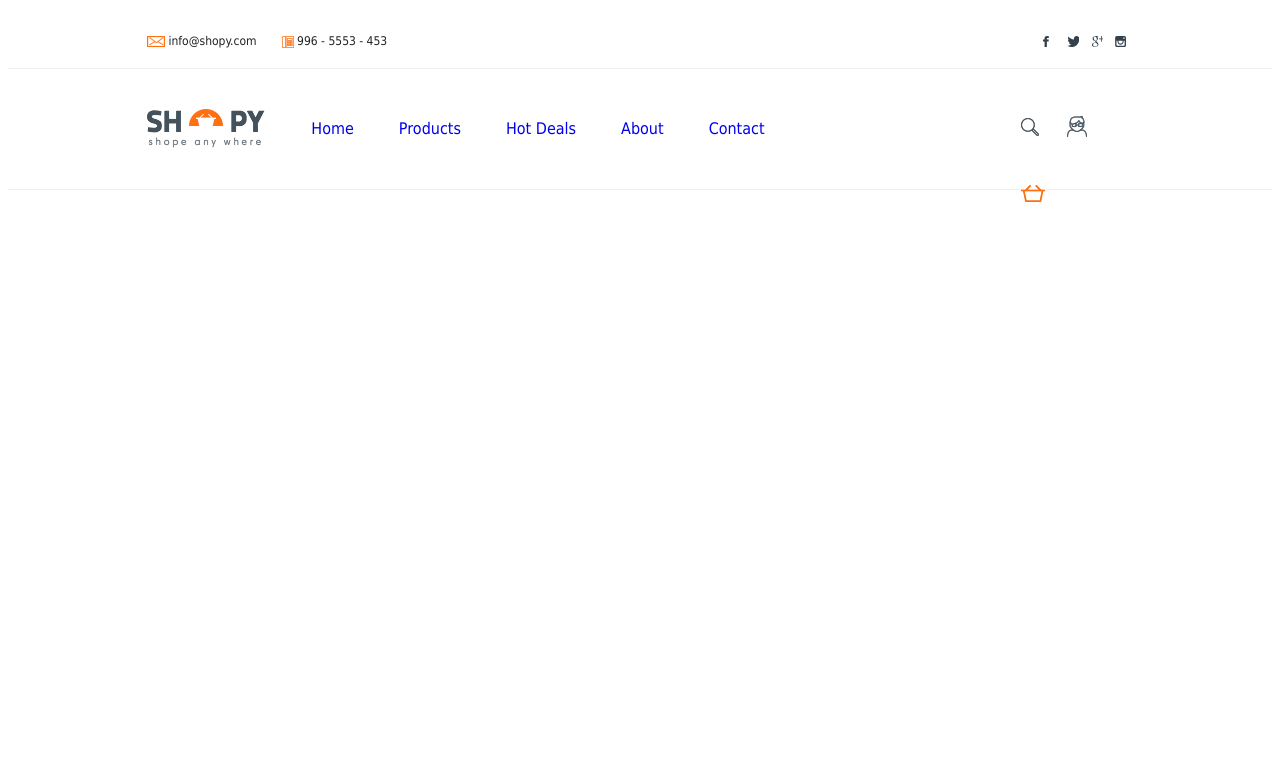
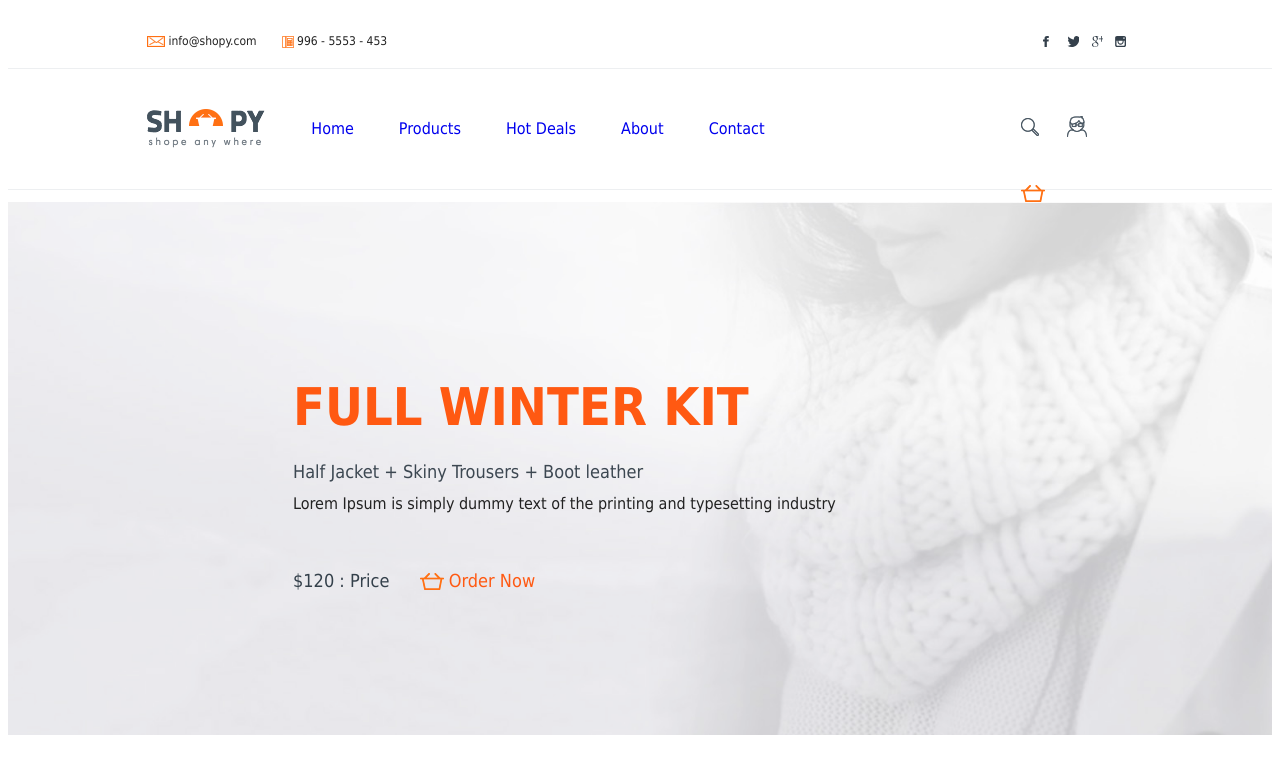
Before and after one commit to Vorronn/HTML-CSS_lesson_3, a plain HTML site: page index.html in a window 1280 px wide. Drawn offline with Linux system fonts and the light colour scheme.

Commit message:
Add slider_top

```diff
--- a/css/style.css
+++ b/css/style.css
@@ -468,7 +468,68 @@ svg {
     font-size: 16px;
     padding: 0 14px;
     /* background: red; */
+}
+    /* +++++++++++++++++++top_slider++++++++++++++++++++++++++++++++++ */
+
+.slider-top figure {
+    position: relative;
+}
+
+.slider-top figure img {
+    max-width: 100%;
+    height: auto;
+}
+
+.slider-top figure figcaption {
+    position: absolute;
+    top: 35%;
+    left: 285px;
+    font-family: Tahoma, sans-serif;
+}
+
+.slider-top figure figcaption h1 {
+    font-size: 52px;
+    font-family: Tahoma, sans-serif;
+    font-weight: bold;
+    color: #ff5912;
+    margin-bottom: 30px;
+}
+
+.slider-top figure figcaption span {
+    display: block;
+}
+
+.slider-top figure figcaption span.goods {
+    font-size: 18px;
+    color: #3c4751;
+    margin-bottom: 15px;
+}
+
+slider-top figure figcaption span.info {
+    font-size: 16px;
+    color: #495662;
+
+}
+
+.slider-top figure figcaption div.purchases {
+    display: inline-block;
+    font-size: 18px;
+    margin-top: 60px;
+}
 
 
 
+.slider-top figure figcaption div.purchases div.prise {
+    display: inline-block;
+    color: #34404b;
+    margin-right: 25px;
 }
+
+.slider-top figure figcaption div.purchases div.basket {
+    display: inline-block;
+}
+
+.slider-top figure figcaption div.purchases div.basket span {
+    display: inline-block;
+    color: #ff5912;
+}
--- a/index.html
+++ b/index.html
@@ -72,5 +72,23 @@
 
         </div>
     </header>
+    <div class="slider-top">
+        <figure>
+            <img src="images/slider_top.jpg" alt="slider-top">
+            <figcaption>
+                <h1>FULL WINTER KIT</h1>
+                <span class="goods">Half Jacket + Skiny Trousers + Boot leather</span>
+                <span class="info">Lorem Ipsum is simply dummy text of the printing and typesetting industry</span>
+                <div class="purchases">
+                    <div class="prise"><span>$120 : Price</span></div>
+                    <div class="basket">
+                        <img src="images/cart_ico.png" alt="basket">
+                        <span>Order Now</span>
+                    </div>
+                </div>
+            </figcaption>
+
+        </figure>
+    </div>
 </body>
 </html>
```
Also changed, not shown: images/slider_top.jpg (added).
